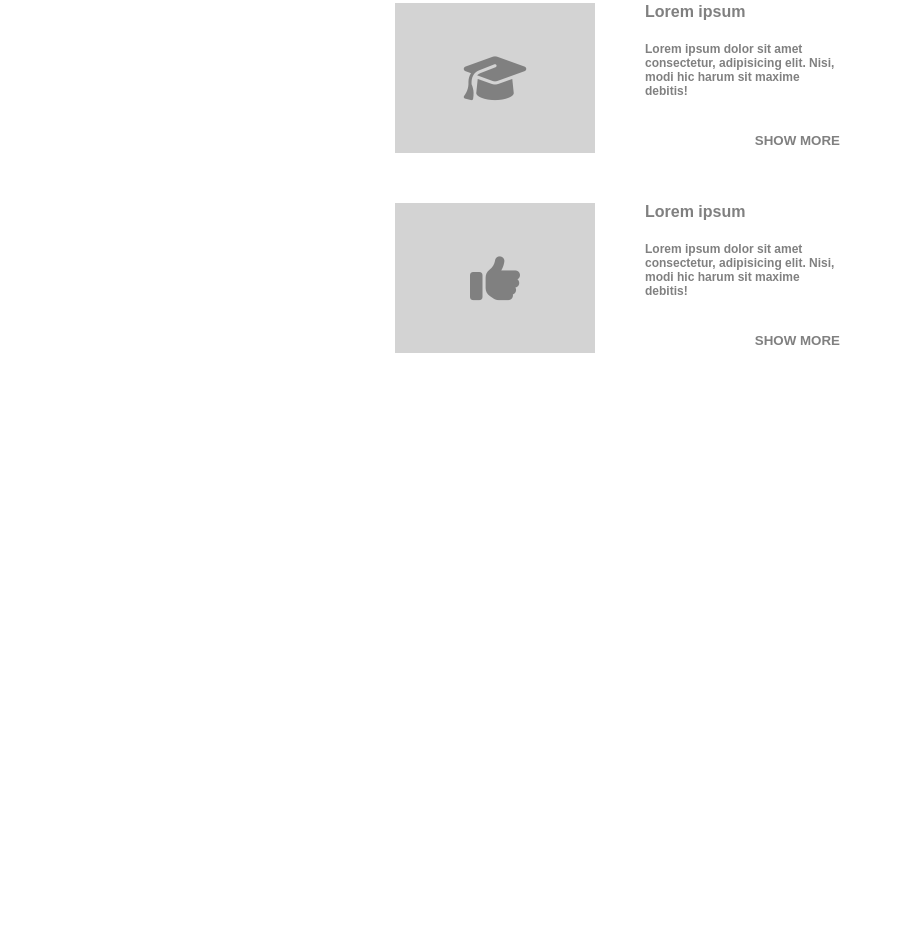
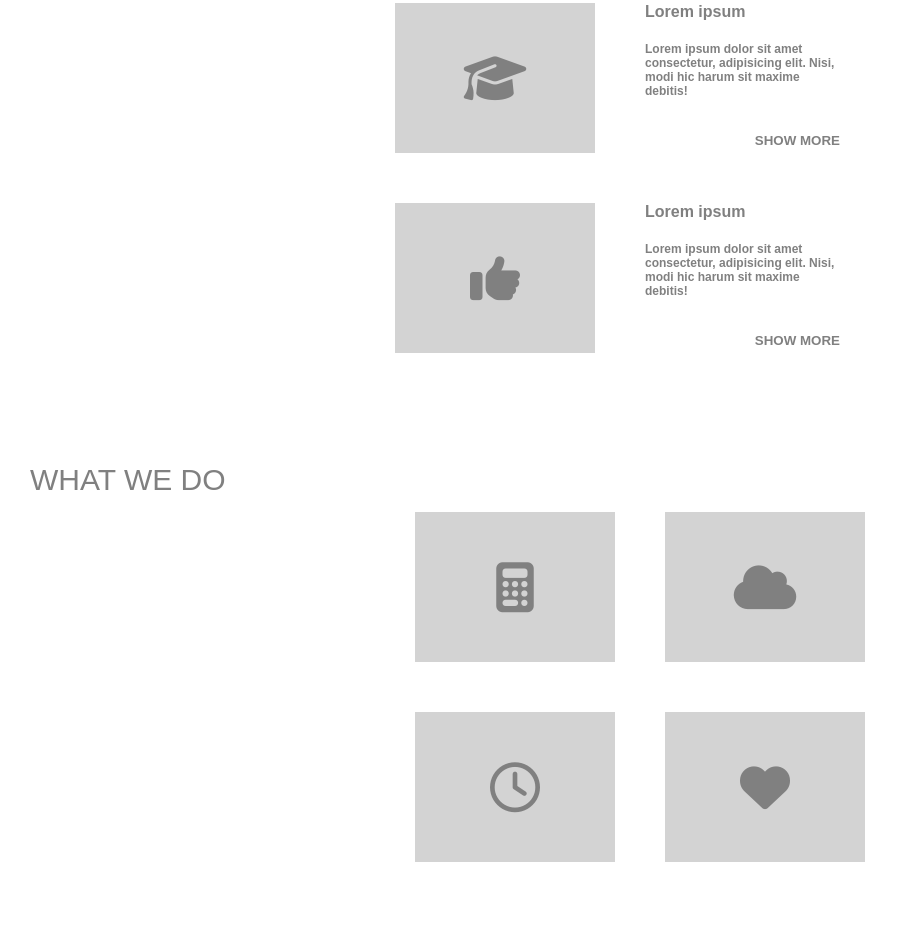
Before and after one commit to vladanavu/wm-project, a plain HTML site: page index.html in a window 1280 px wide. Shown: the part 491-1433 px from the top of the page, without its empty margins (0-898 px from the left). Before the commit the page ends 924 px from the top, so only its background shows below. Drawn offline with Linux system fonts and the light colour scheme.

Commit message:
Main - What we do

```diff
--- a/index.css
+++ b/index.css
@@ -297,8 +297,8 @@ main .gradient {
 }
 /* WHO WE ARE SECTION */
 .container {
-    max-width: 550px;
-    margin: 0 auto;
+  max-width: 550px;
+  margin: 0 auto;
 }
 .who-we-are {
   padding: 30px;
@@ -357,6 +357,40 @@ main .gradient {
   color: gray;
   font-weight: 600;
   margin-top: 10px;
+}
+/* WHAT WE DO SECTION */
+.what-we-do {
+  display: flex;
+  flex-direction: column;
+  align-items: center;
+}
+
+.what-we-do h1 {
+  font-size: 30px;
+  text-transform: uppercase;
+  color: gray;
+  text-align: center;
+  font-weight: 500;
+  margin-bottom: 15px;
+}
+
+.what-we-do .card {
+  background: lightgray;
+  width: 200px;
+  height: 150px;
+  display: flex;
+  margin-bottom: 50px;
+}
+
+.what-we-do i {
+  margin: auto;
+  font-size: 50px;
+}
+
+/* CHANGE ICON COLOR ON HOVER */
+.who-we-are .image:hover i,
+.what-we-do .card:hover i {
+  color: var(--main-yellow);
 }
 
 /* ------------------------------- */
@@ -431,6 +465,21 @@ main .gradient {
     justify-content: space-between;
     min-width: 200px;
   }
+  /* WHAT WE DO SECTION */
+  .what-we-do {
+    padding: 30px;
+  }
+  .what-we-do h1 {
+    align-self: flex-start;
+  }
+  .what-we-do .flex-container {
+    display: flex;
+    justify-content: center;
+  }
+  .what-we-do .one,
+  .what-we-do .two {
+    margin-right: 50px;
+  }
 }
 
 /* 768PX */
--- a/index.html
+++ b/index.html
@@ -119,6 +119,30 @@
       </div>
     </section>
 </div>
+
+    <!-- WHAT WE DO SECTION -->
+    <section class="what-we-do">
+      <h1>What we do</h1>
+      <div class="flex-container">
+        <div>
+          <div class="card one">
+            <i class="fas fa-calculator"></i>
+          </div>
+          <div class="card two">
+            <i class="far fa-clock"></i>
+          </div>
+        </div>
+        <div>
+          <div class="card">
+            <i class="fas fa-cloud"></i>
+          </div>
+          <div class="card">
+            <i class="fas fa-heart"></i>
+          </div>
+        </div>
+      </div>
+    </section>
+  </div>
 </main>
 
     <script src="./index.js"></script>
```
